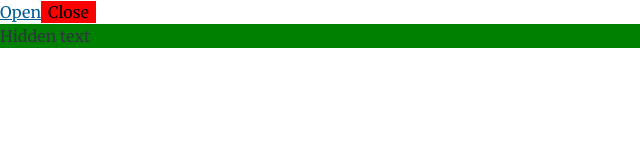
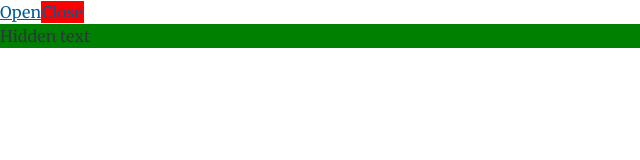
Before and after one commit to kvoncode/gatsby-starter-blog, a Gatsby site: page /sidenav in a window 1280 px wide. Shown: the full height of the page, 0-640 px from the left. Built offline with nearby package versions, Linux system fonts and the light colour scheme; Gatsby itself is replaced by a stand-in of ours.

Commit message:
update: sidenav styles

```diff
--- a/src/pages/sidenav.jsx
+++ b/src/pages/sidenav.jsx
@@ -1,7 +1,7 @@
 import React from "react"
 import styled from "styled-components"
 
-const CloseMenu = styled.button`
+const CloseMenu = styled.a`
   background-color: red;
   border: 1px solid red;
 `
@@ -10,8 +10,16 @@
   background-color: green;
 
   @media (max-width: 540px) {
-    visibility: hidden;
+    /* visibility: hidden; */
     background-color: purple;
+
+    &:target {
+      background-color: black;
+    }
+  }
+
+  &:target {
+    visibility: visible;
   }
 `
 
```
